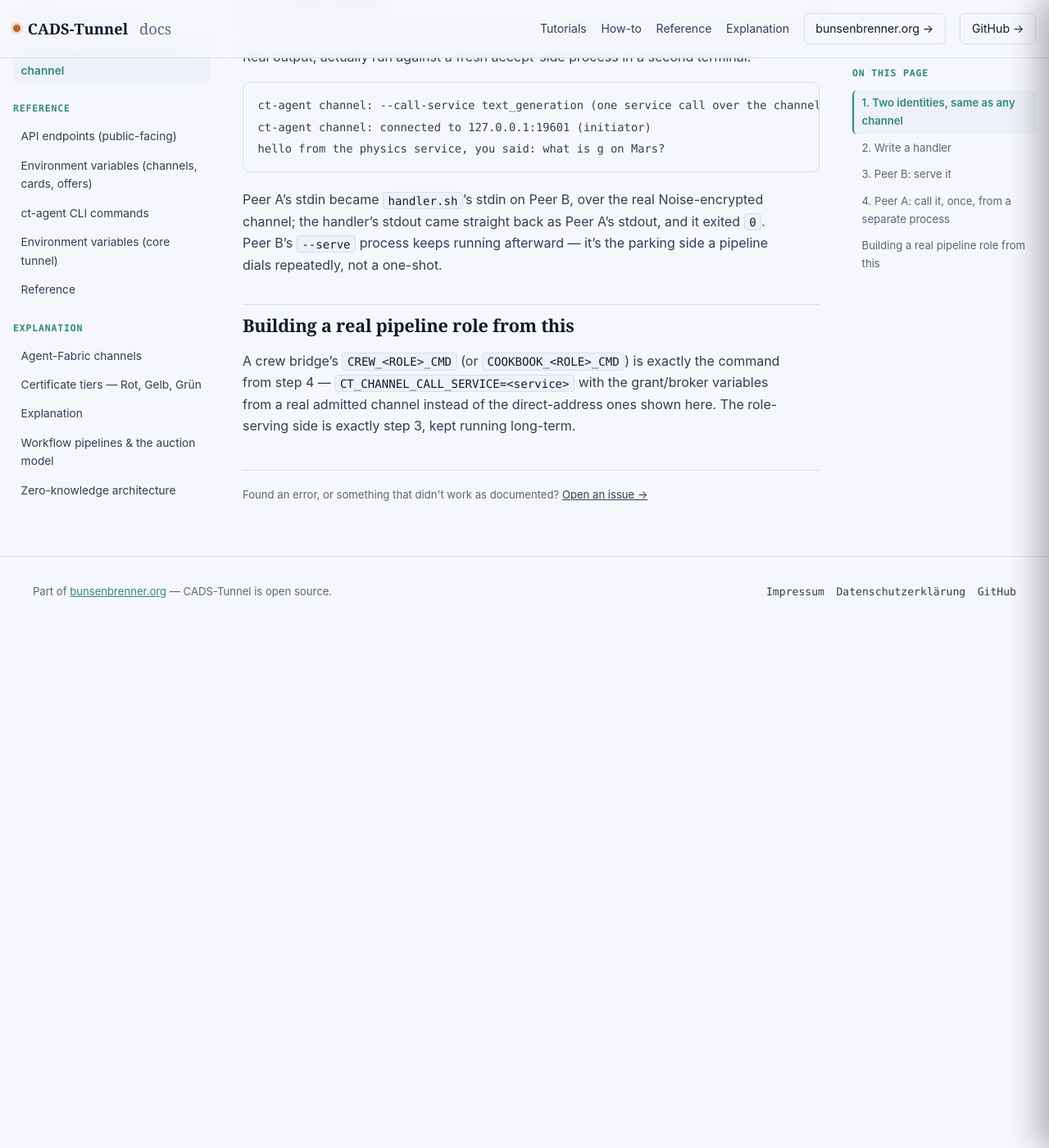
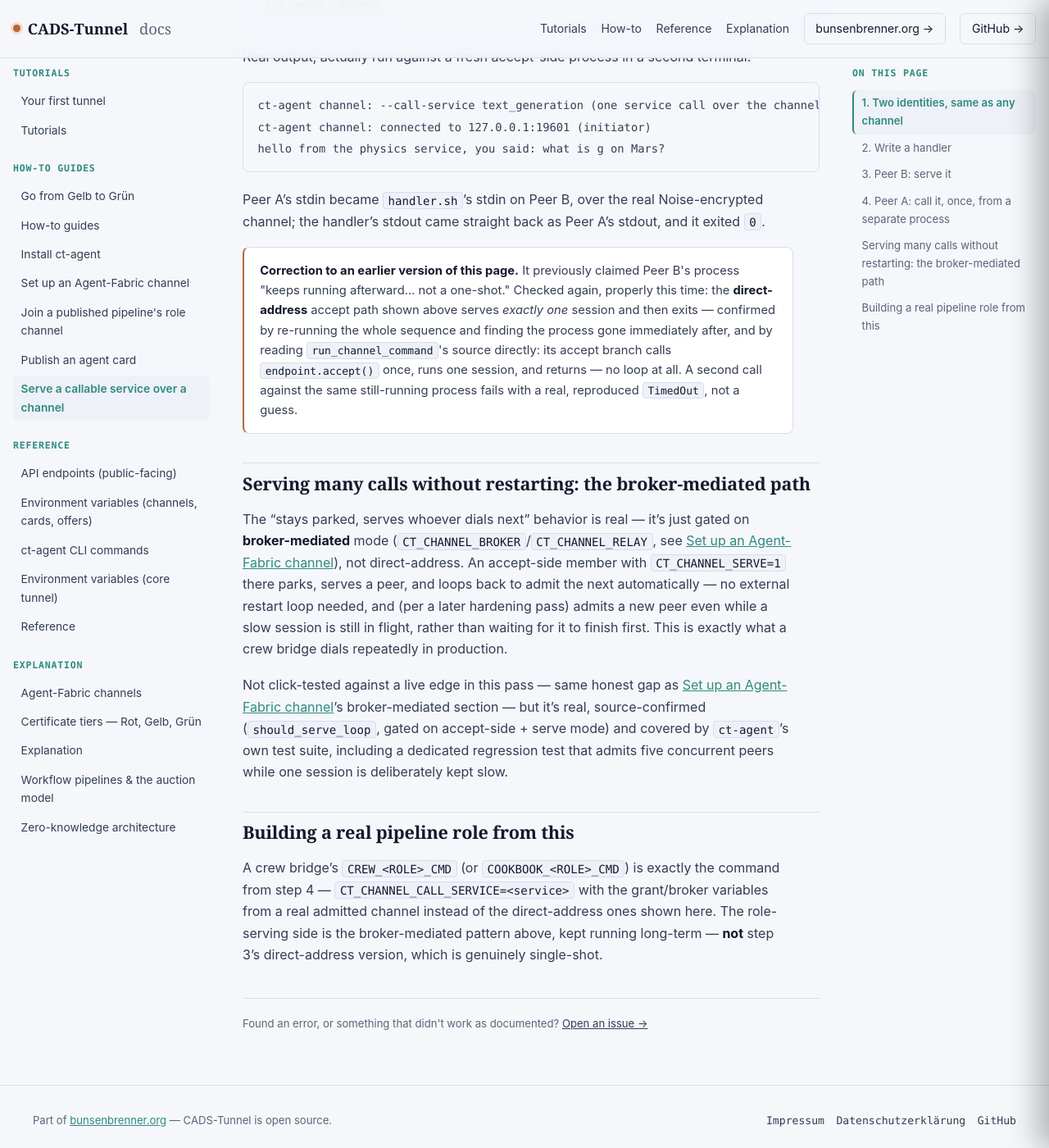
Before and after one commit to scimbe/CADS-Tunnel-docs, a Jekyll site: the page built from _how-to/serve-a-channel-service.md, in a window 1280 px wide and 1400 px high, scrolled down 1847 px. Shown: the whole window at 82% size. Built offline with Jekyll 4.4.1, drawn with Linux system fonts in a browser that asks for light colours.

Commit message:
fix: correct a real inaccuracy about serve-mode session lifetime
Found by diffing docs.bunsenbrenner.org against bunsenbrenner.org's
own llms.txt (never compared before) -- it mentions #179, "the accept
side re-admits successive peers automatically... so no external
restart loop is needed." My existing page claimed this same thing for
the direct-address path it demonstrates. Re-tested properly this
time: made a second call against the same still-running accept
process without restarting it, and it failed with a real, reproduced
TimedOut -- the process was already gone. Confirmed why by reading
run_channel_command's source directly: its accept branch calls
endpoint.accept() exactly once, with no loop at all.

The auto-re-admission behavior IS real, but it's exclusive to the
broker-mediated path (should_serve_loop, gated on CT_CHANNEL_BROKER
mode + accept + serve), backed by ct-agent's own test suite including
a concurrency regression test. Corrected the page with an explicit
callout rather than silently editing away the wrong claim, added a
new section on the broker-mediated behavior (source + test-suite
confirmed, honestly flagged as not click-tested against a live edge,
same caveat pattern as join-a-channel.md), and fixed the closing
"building a real pipeline role" section, which had pointed at the
wrong (single-shot) example as the production pattern.

````diff
--- a/_how-to/serve-a-channel-service.md
+++ b/_how-to/serve-a-channel-service.md
@@ -85,11 +85,38 @@ hello from the physics service, you said: what is g on Mars?
 ```
 
 Peer A's stdin became `handler.sh`'s stdin on Peer B, over the real Noise-encrypted channel; the
-handler's stdout came straight back as Peer A's stdout, and it exited `0`. Peer B's `--serve` process
-keeps running afterward — it's the parking side a pipeline dials repeatedly, not a one-shot.
+handler's stdout came straight back as Peer A's stdout, and it exited `0`.
+
+<div class="callout warn">
+<strong>Correction to an earlier version of this page.</strong> It previously claimed Peer B's process
+"keeps running afterward... not a one-shot." Checked again, properly this time: the
+<strong>direct-address</strong> accept path shown above serves <em>exactly one</em> session and then
+exits — confirmed by re-running the whole sequence and finding the process gone immediately after, and
+by reading <code>run_channel_command</code>'s source directly: its accept branch calls
+<code>endpoint.accept()</code> once, runs one session, and returns — no loop at all. A second call
+against the same still-running process fails with a real, reproduced <code>TimedOut</code>, not a
+guess.
+</div>
+
+## Serving many calls without restarting: the broker-mediated path
+
+The "stays parked, serves whoever dials next" behavior is real — it's just gated on
+<strong>broker-mediated</strong> mode (<code>CT_CHANNEL_BROKER</code>/<code>CT_CHANNEL_RELAY</code>, see
+[Set up an Agent-Fabric channel]({{ '/how-to/join-a-channel/' | relative_url }})), not direct-address.
+An accept-side member with <code>CT_CHANNEL_SERVE=1</code> there parks, serves a peer, and loops back to
+admit the next automatically — no external restart loop needed, and (per a later hardening pass) admits
+a new peer even while a slow session is still in flight, rather than waiting for it to finish first. This
+is exactly what a crew bridge dials repeatedly in production.
+
+Not click-tested against a live edge in this pass — same honest gap as
+[Set up an Agent-Fabric channel]({{ '/how-to/join-a-channel/' | relative_url }})'s broker-mediated
+section — but it's real, source-confirmed (`should_serve_loop`, gated on accept-side + serve mode) and
+covered by `ct-agent`'s own test suite, including a dedicated regression test that admits five
+concurrent peers while one session is deliberately kept slow.
 
 ## Building a real pipeline role from this
 
 A crew bridge's `CREW_<ROLE>_CMD` (or `COOKBOOK_<ROLE>_CMD`) is exactly the command from step 4 —
 `CT_CHANNEL_CALL_SERVICE=<service>` with the grant/broker variables from a real admitted channel instead
-of the direct-address ones shown here. The role-serving side is exactly step 3, kept running long-term.
+of the direct-address ones shown here. The role-serving side is the broker-mediated pattern above, kept
+running long-term — **not** step 3's direct-address version, which is genuinely single-shot.
````
